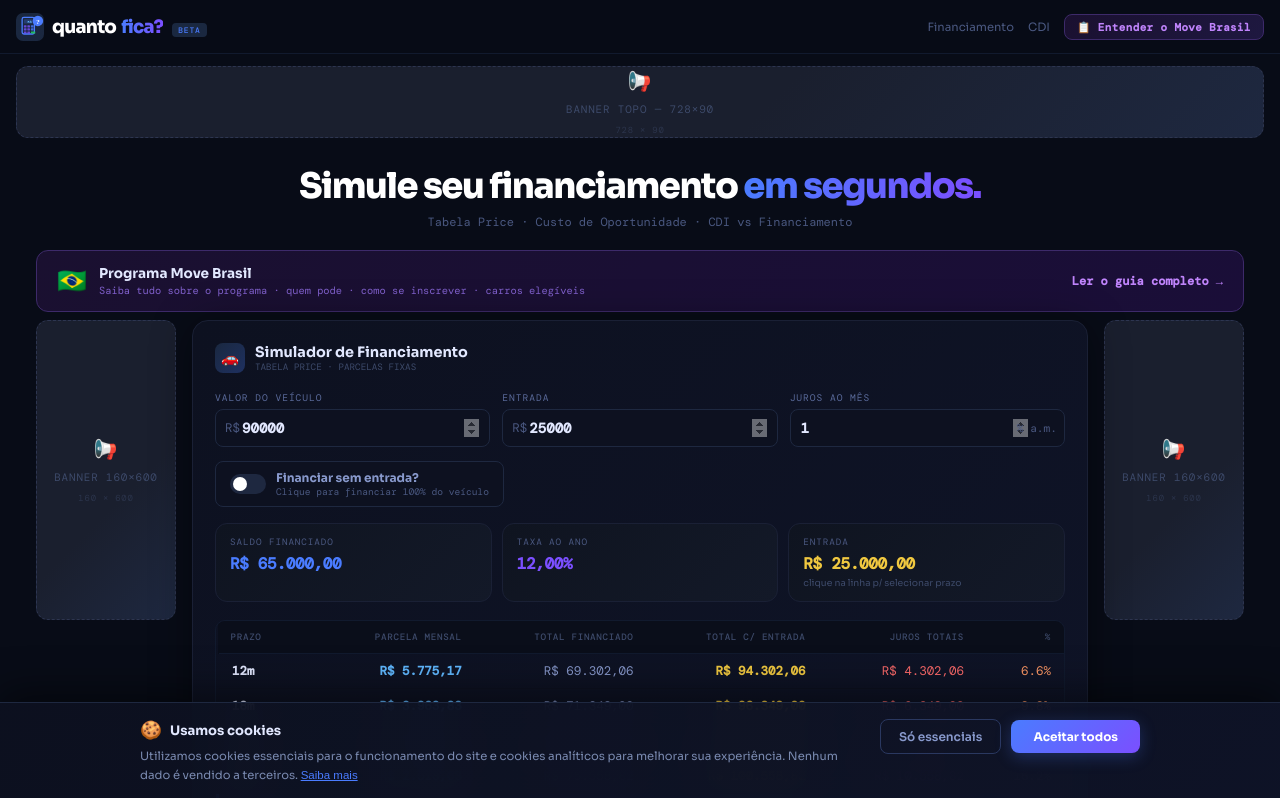
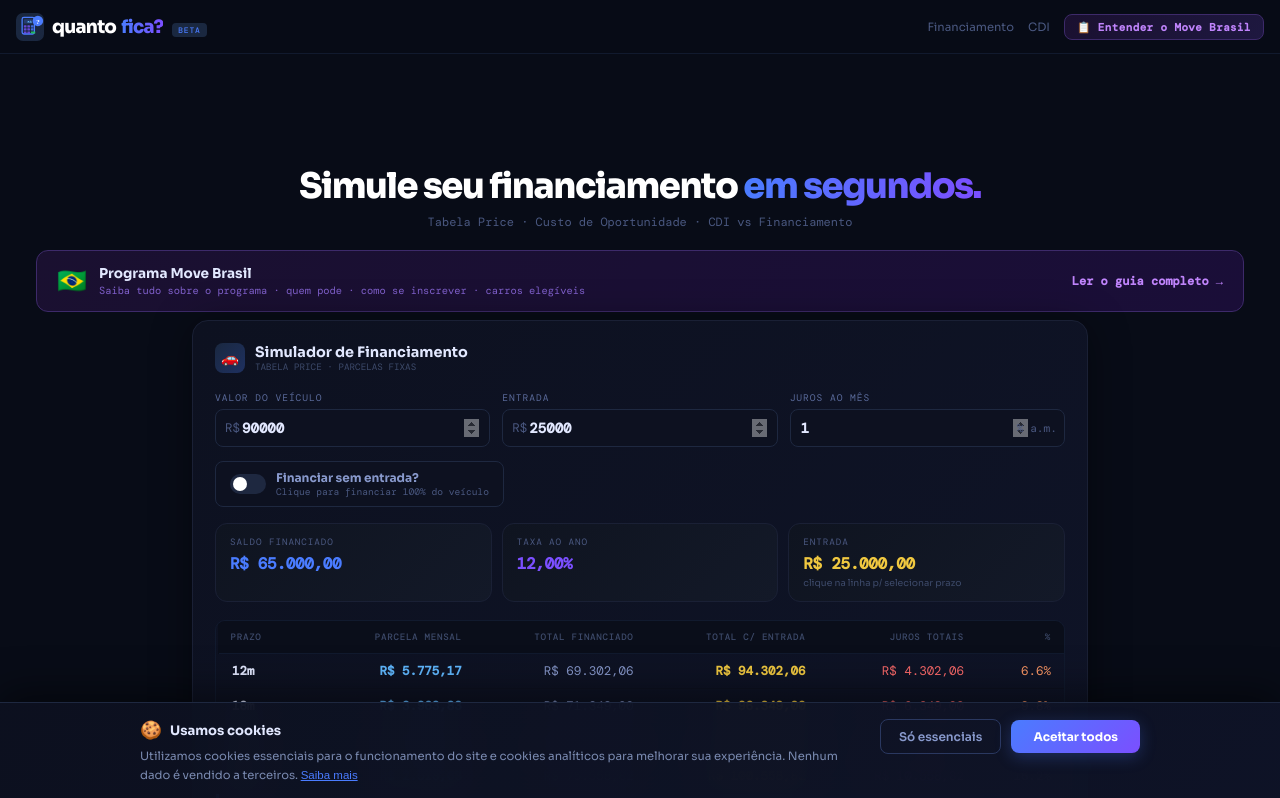
Before and after one commit to visualmaisatendimento-ai/simuladorquantofica, a React (Vite) app: page / in a window 1280 px wide. Shown: the top 798 px of the page. Built offline with nearby package versions, Linux system fonts and the light colour scheme.

Commit message:
feat: replace Banner placeholders with real AdSense AdUnit components

```diff
--- a/quantofica.jsx
+++ b/quantofica.jsx
@@ -33,37 +33,22 @@ function useWidth() {
 }
 
 /* ── Banner ───────────────────────────────────────── */
-function Banner({ vertical, label }) {
+function AdUnit({ slot, vertical }) {
+  useEffect(() => {
+    try { (window.adsbygoogle = window.adsbygoogle || []).push({}); } catch(e) {}
+  }, []);
   return (
-    <div style={{
-      background: "linear-gradient(135deg,#1a1f2e 60%,#1e2840)",
-      border: "1.5px dashed #2d3550",
-      borderRadius: 12,
-      display: "flex",
-      flexDirection: "column",
-      alignItems: "center",
-      justifyContent: "center",
-      gap: 8,
-      color: "#3d4a6a",
-      fontFamily: "'DM Mono', monospace",
-      fontSize: "0.68rem",
-      letterSpacing: "0.08em",
-      textTransform: "uppercase",
-      width: vertical ? "100%" : "100%",
-      minHeight: vertical ? 300 : 72,
-      userSelect: "none",
-      flexShrink: 0,
-    }}>
-      <span style={{ fontSize: "1.2rem" }}>📢</span>
-      <span>{label || "BANNER ADS"}</span>
-      <span style={{ fontSize: "0.55rem", opacity: 0.5 }}>
-        {vertical ? "160 × 600" : "728 × 90"}
-      </span>
-    </div>
+    <ins
+      className="adsbygoogle"
+      style={{ display: "block", minHeight: vertical ? 300 : 72, width: "100%" }}
+      data-ad-client="ca-pub-9764377464253220"
+      data-ad-slot={slot}
+      data-ad-format="auto"
+      data-full-width-responsive="true"
+    />
   );
 }
 
-/* ── Field ────────────────────────────────────────── */
 function Field({ label, value, onChange, step = 1000, min = 0, prefix, suffix }) {
   const [localVal, setLocalVal] = useState(String(value));
   useEffect(() => { setLocalVal(String(value)); }, [value]);
@@ -346,7 +331,7 @@ export default function QuantoFica() {
 
       {/* ── BANNER TOPO ── */}
       <div style={{ padding:"12px 16px 0" }}>
-        <Banner label="Banner Topo — 728×90" />
+        <AdUnit slot="6038065393" />
       </div>
 
       {/* ── HERO ── */}
@@ -406,7 +391,7 @@ export default function QuantoFica() {
       }}>
 
         {/* Banner lateral esquerdo — só em telas grandes */}
-        {!isMid && <Banner vertical label="Banner 160×600" />}
+        {!isMid && <AdUnit slot="4724983721" vertical />}
 
         {/* ── CONTEÚDO CENTRAL ── */}
         <div style={{ display:"flex", flexDirection:"column", gap:20, minWidth:0 }}>
@@ -521,7 +506,7 @@ export default function QuantoFica() {
           </section>
 
           {/* BANNER MEIO */}
-          <Banner label="Banner Meio — 728×90" />
+          <AdUnit slot="6038065393" />
 
           {/* SEÇÃO CDI */}
           <section className="fade-up" style={{
@@ -749,11 +734,11 @@ export default function QuantoFica() {
           </section>
 
           {/* BANNER RODAPÉ */}
-          <Banner label="Banner Rodapé — 728×90" />
+          <AdUnit slot="6038065393" />
         </div>
 
         {/* Banner lateral direito — só em telas grandes */}
-        {!isMid && <Banner vertical label="Banner 160×600" />}
+        {!isMid && <AdUnit slot="4724983721" vertical />}
       </div>
 
       {/* FOOTER */}
```
